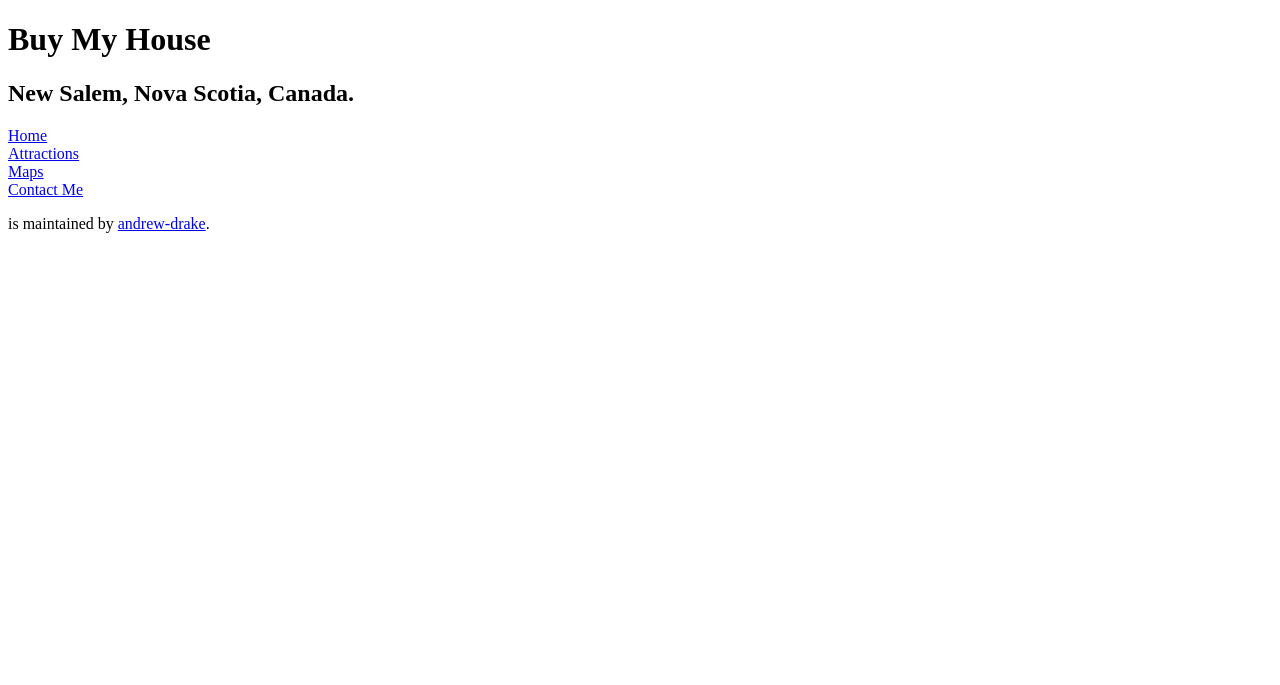
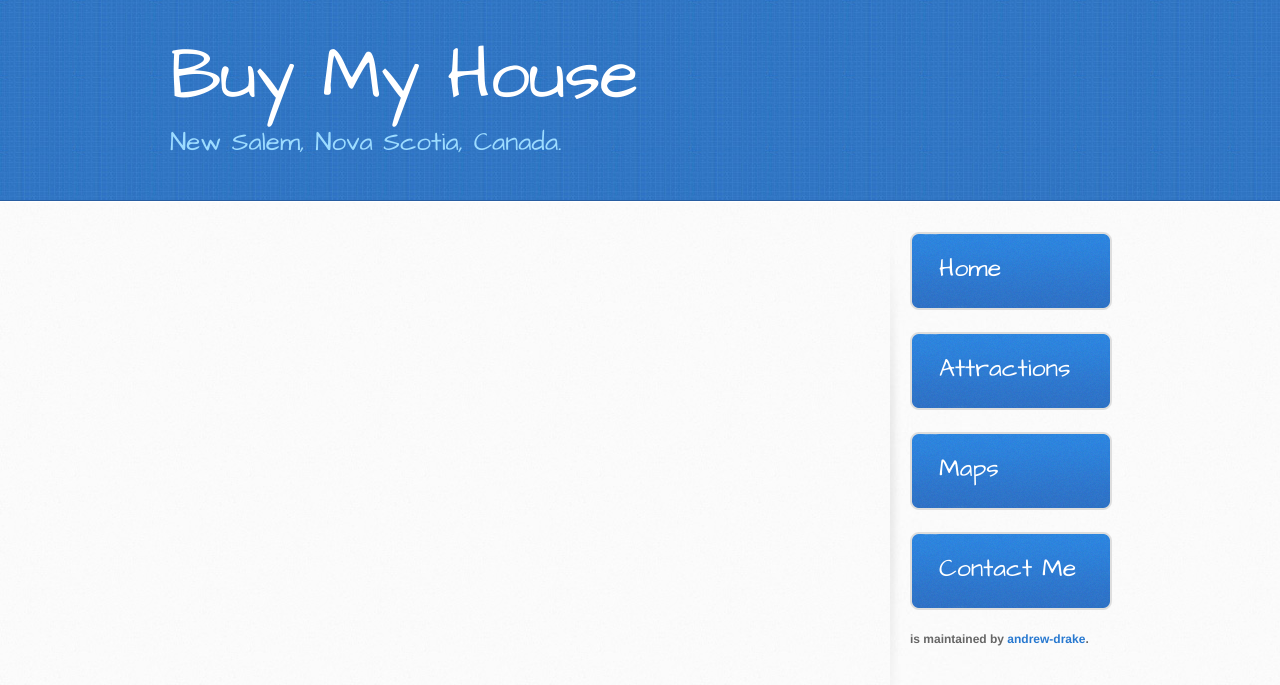
Before and after one commit to andrew-drake/buy-my-house, a Jekyll site: the page built from contact_me/index.md, in a window 1280 px wide. Shown: the top 685 px of the page. Built offline with Jekyll 4.4.1, drawn with Linux system fonts in a browser that asks for light colours; nearby versions of some CDN libraries.

Commit message:
Update default.html

```diff
--- a/_layouts/default.html
+++ b/_layouts/default.html
@@ -5,12 +5,13 @@
     <meta http-equiv="X-UA-Compatible" content="chrome=1">
     <meta name="viewport" content="width=device-width, initial-scale=1, maximum-scale=1">
     <link href='https://fonts.googleapis.com/css?family=Architects+Daughter' rel='stylesheet' type='text/css'>
-    <link rel="stylesheet" type="text/css" href="css/main.css"/>
-    <link rel="stylesheet" type="text/css" href="css/syntax.css"/>
-	<link rel="stylesheet" type="text/css" href="css/flexslider.css">
+
+    <link rel="stylesheet" type="text/css" href="{{site.baseurl}}/css/main.css"/>
+    <link rel="stylesheet" type="text/css" href="{{site.baseurl}}/css/syntax.css"/>
+    <link rel="stylesheet" type="text/css" href="{{site.baseurl}}/css/flexslider.css">
 
 	<script src="https://ajax.googleapis.com/ajax/libs/jquery/1.6.2/jquery.min.js"></script>
-	<script src="../js/jquery.flexslider.js"></script>
+	<script src="{{site.baseurl}}/js/jquery.flexslider.js"></script>
 
 	<script type="text/javascript" charset="utf-8">
 	  $(window).load(function() {
@@ -42,7 +43,7 @@
 		</section>
 
         <aside id="sidebar">
-				<a href="/buy-my-house/" class="button">
+			<a href="/buy-my-house/" class="button">
         			<div class="buttontext">Home</div>
         		</a>
           		<a href="/buy-my-house/attractions/" class="button">
```
